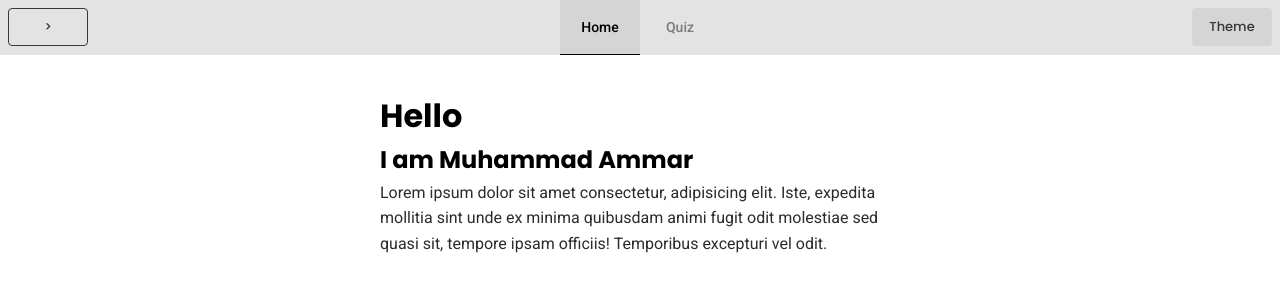
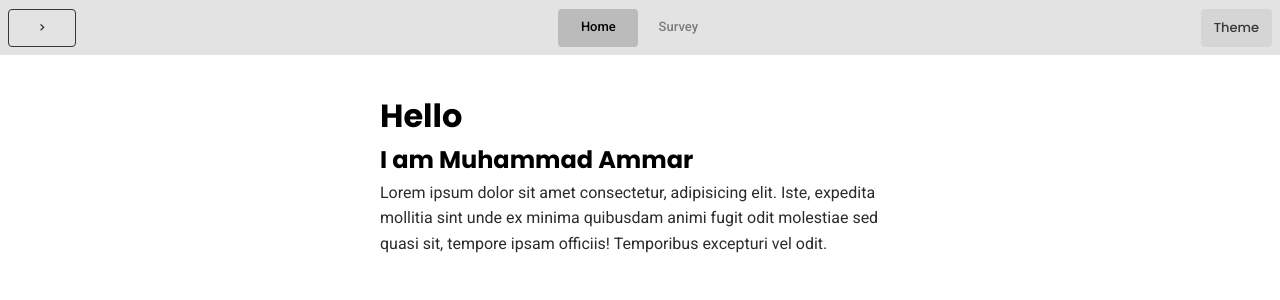
Before and after one commit to Fanoflix/personal-portfolio, a Vue app: page / in a window 1280 px wide. Shown: the top 300 px of the page. Built offline with nearby package versions, Linux system fonts and the light colour scheme.

Commit message:
Setup TS

```diff
--- a/src/App.vue
+++ b/src/App.vue
@@ -12,23 +12,23 @@
   </RouterView>
 </template>
 
-<script setup>
+<script setup lang="ts">
 import { RouterView } from "vue-router";
-import { useThemeStore } from "./stores/theme.ts";
+import { useThemeStore } from "@/stores/theme";
 import { onBeforeMount, ref } from "vue";
 import FNavbar from "./components/navbar/FNavbar.vue";
 import FSidebar from "./components/sidebar/FSidebar.vue";
 
-let body = document.querySelector("body");
+let body: HTMLElement | null = document.querySelector("body");
 const themeStore = useThemeStore();
 const { setIsDark } = themeStore; // same thing as the above line
 const sidebar = ref(null);
 const isSideBarVisible = ref(false);
 
 onBeforeMount(() => {
-  let storedIsDark = JSON.parse(localStorage.getItem("isDark"));
+  let storedIsDark = JSON.parse(localStorage.getItem("isDark") || "false");
   if (storedIsDark) {
-    body.classList.add("dark");
+    body?.classList.add("dark");
     setIsDark(storedIsDark);
   }
 });
--- a/src/components/button/FButton.vue
+++ b/src/components/button/FButton.vue
@@ -151,10 +151,10 @@ button {
 
 // ____> SIZES <sm, md, lg>
 .sm {
-  min-width: 80px;
+  min-width: 68px;
   height: 38px;
 
-  padding: 0px 15px;
+  padding: 0px 12px;
   font-size: 13px;
   font-weight: 500;
 }
--- a/src/components/link/FLink.vue
+++ b/src/components/link/FLink.vue
@@ -23,13 +23,28 @@ const props = defineProps({
     required: true,
     default: "",
   },
+  size: {
+    type: String,
+    default: "md",
+  },
+  rounded: {
+    type: Boolean,
+    default: false,
+  },
+  borderless: {
+    type: Boolean,
+    default: true,
+  },
 });
 
 const linkClasses = computed(() => {
   return [
     "flink",
     props.type,
+    props.size,
     {
+      rounded: props.rounded,
+      borderless: props.borderless,
       dark: isDark.value,
     },
   ];
@@ -46,6 +61,45 @@ const linkClasses = computed(() => {
   transition: color $element-trans-time;
   color: $black-mute;
   text-decoration: none;
+
+  // ____> SIZES <sm, md, lg>
+  &.sm {
+    min-width: 68px;
+    height: 38px;
+
+    padding: 0px 12px;
+    font-size: 13px;
+    font-weight: 500;
+  }
+  &.md {
+    min-width: 100px;
+    height: 48px;
+
+    padding: 0px 16px;
+    font-size: 14px;
+  }
+
+  &.lg {
+    min-width: 120px;
+    height: 58px;
+
+    padding: 0px 22px;
+    font-size: 16px;
+  }
+
+  &.rounded:not(.borderless) {
+    border-radius: $global-border-radius;
+    border-bottom-left-radius: 0px;
+    border-bottom-right-radius: 0px;
+  }
+
+  &.rounded.borderless {
+    border-radius: $global-border-radius;
+  }
+
+  &.borderless {
+    border: 0px !important;
+  }
 
   &.primary {
     &:hover {
--- a/src/components/navbar/FNavbar.vue
+++ b/src/components/navbar/FNavbar.vue
@@ -6,13 +6,13 @@
       type="secondary"
       rounded
       outlined
-      @click.prevent="openSideBar"
+      @click.prevent="toggleSideBar"
     />
 
     <div class="nav-item links">
-      <FLink type="primary" to="/"> Home </FLink>
+      <FLink rounded size="sm" type="primary" to="/"> Home </FLink>
 
-      <FLink type="secondary" to="/quiz"> Quiz </FLink>
+      <FLink rounded size="sm" type="secondary" to="/survey"> Survey </FLink>
     </div>
 
     <FButton
@@ -28,7 +28,7 @@
 <script setup lang="ts">
 import FLink from "../link/FLink.vue";
 import FButton from "../button/FButton.vue";
-import { useThemeStore } from "@/stores/theme.ts";
+import { useThemeStore } from "@/stores/theme";
 import { computed } from "vue";
 import { storeToRefs } from "pinia";
 
@@ -50,7 +50,7 @@ const props = defineProps({
 
 const emits = defineEmits(["toggleSidebar"]);
 
-function openSideBar() {
+function toggleSideBar() {
   emits("toggleSidebar");
 }
 
@@ -74,6 +74,7 @@ const navbarClasses = computed(() => {
 
   display: flex;
   justify-content: space-between;
+  align-items: center;
   height: $nav-height;
 
   &.filled {
@@ -97,6 +98,7 @@ const navbarClasses = computed(() => {
 
     .links {
       margin: $global-aesthetic-margin;
+      align-self: flex-end;
     }
 
     a {
@@ -104,12 +106,12 @@ const navbarClasses = computed(() => {
       align-items: center;
       justify-content: center;
       border-bottom: 1px solid transparent;
-      transition: background-color $element-trans-time ease-in;
-      height: $nav-height;
+      // transition: background-color $element-trans-time ease-in;
       min-width: $nav-item-width;
       &.router-link-active {
         border-bottom: 1px solid $black;
         background-color: $secondary-light;
+        background-color: $white-soft2;
         color: $black;
       }
     }
--- a/src/components/sidebar/FSidebar.vue
+++ b/src/components/sidebar/FSidebar.vue
@@ -1,8 +1,8 @@
 <template>
   <section ref="sidebar" class="side-bar" :class="sidebarClasses">
-    <FLink type="secondary" to="/buttonShowcase"> Buttons </FLink>
+    <FLink size="sm" type="secondary" to="/buttonShowcase"> Buttons </FLink>
 
-    <FLink type="secondary" to="/inputShowcase"> Inputs </FLink>
+    <FLink size="sm" type="secondary" to="/inputShowcase"> Inputs </FLink>
   </section>
 </template>
 
--- a/src/router/index.ts
+++ b/src/router/index.ts
@@ -1,7 +1,7 @@
 import { createRouter, createWebHistory } from "vue-router";
 import HomeView from "../views/HomeView.vue";
 import NotFound from "../views/NotFound.vue";
-import Quiz from "../views/Quiz.vue";
+import Survey from "../views/Survey.vue";
 
 const router = createRouter({
   history: createWebHistory(import.meta.env.BASE_URL),
@@ -12,9 +12,9 @@ const router = createRouter({
       component: HomeView,
     },
     {
-      path: "/quiz",
-      name: "quiz",
-      component: Quiz,
+      path: "/survey",
+      name: "survey",
+      component: Survey,
     },
     // {
     //   path: "/about",
--- a/src/utils/processRequest.ts
+++ b/src/utils/processRequest.ts
@@ -5,7 +5,11 @@ const BASE_URL = "http://localhost:5000/";
 
 // function getHeaders() {}
 
-const processRequest = (uri: string, method: string, data: unknown) => {
+const processRequest = (
+  uri: string,
+  method: string,
+  data: unknown | undefined
+) => {
   const url = BASE_URL + uri;
   if (method.toLowerCase() === "post") {
     return axios.post(url, { data });
--- a/src/views/Quiz.vue
+++ b/src/views/Survey.vue
@@ -53,9 +53,9 @@ import FContainer from "../components/container/FContainer.vue";
 import FRadio from "../components/radio/FRadio.vue";
 import FInput from "../components/input/FInput.vue";
 import FButton from "../components/button/FButton.vue";
-import processRequest from "../utils/processRequest.ts";
+import processRequest from "../utils/processRequest";
 
-import { useAxios } from "@/composables/useAxios.ts";
+import { useAxios } from "@/composables/useAxios";
 import { onMounted, ref, reactive, nextTick } from "vue";
 
 const url = "http://localhost:5000";
--- a/tsconfig.app.json
+++ b/tsconfig.app.json
@@ -7,6 +7,7 @@
     "baseUrl": ".",
     "paths": {
       "@/*": ["./src/*"]
-    }
+    },
+    "noImplicitAny": false,
   }
 }
```
